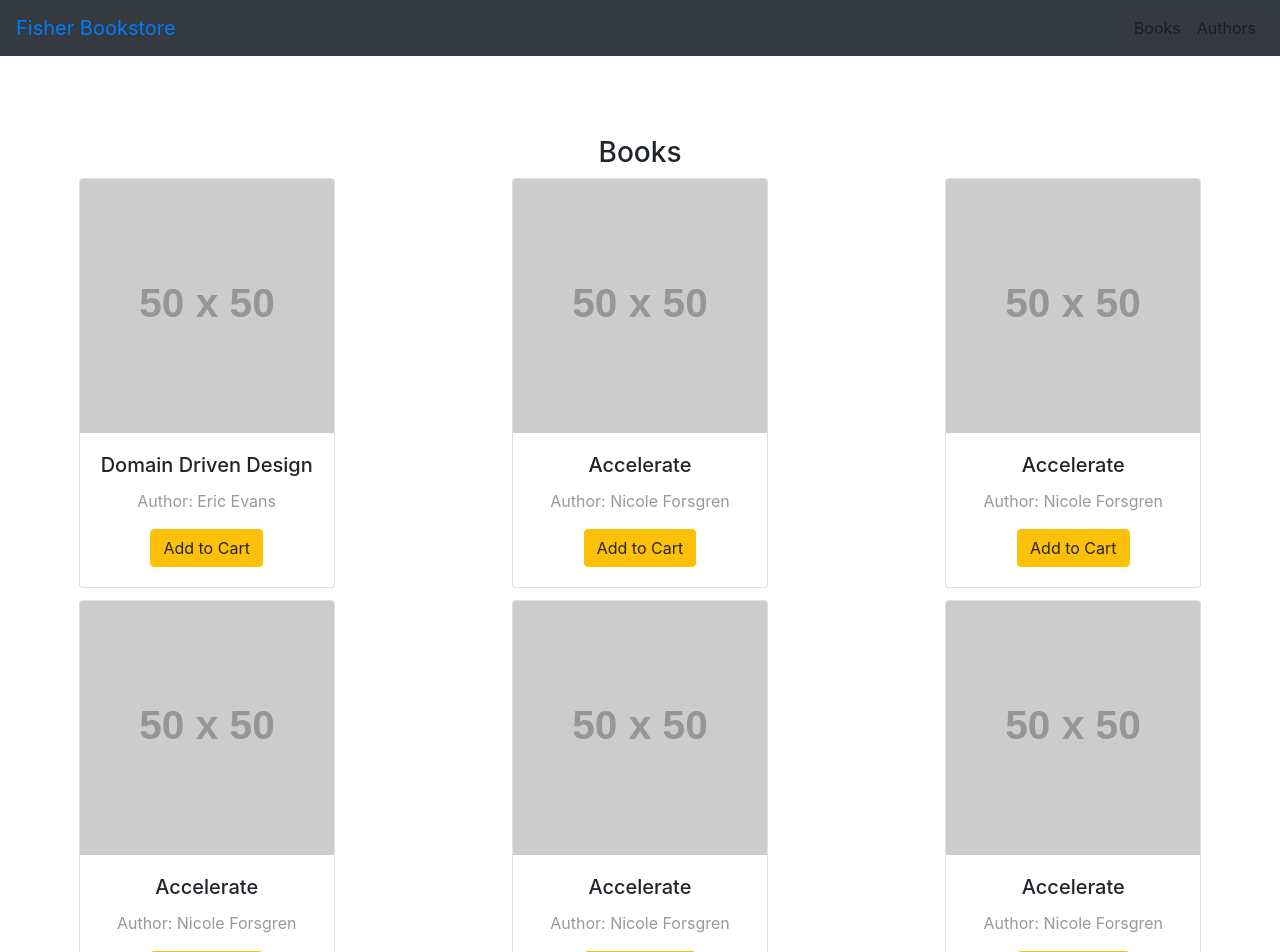
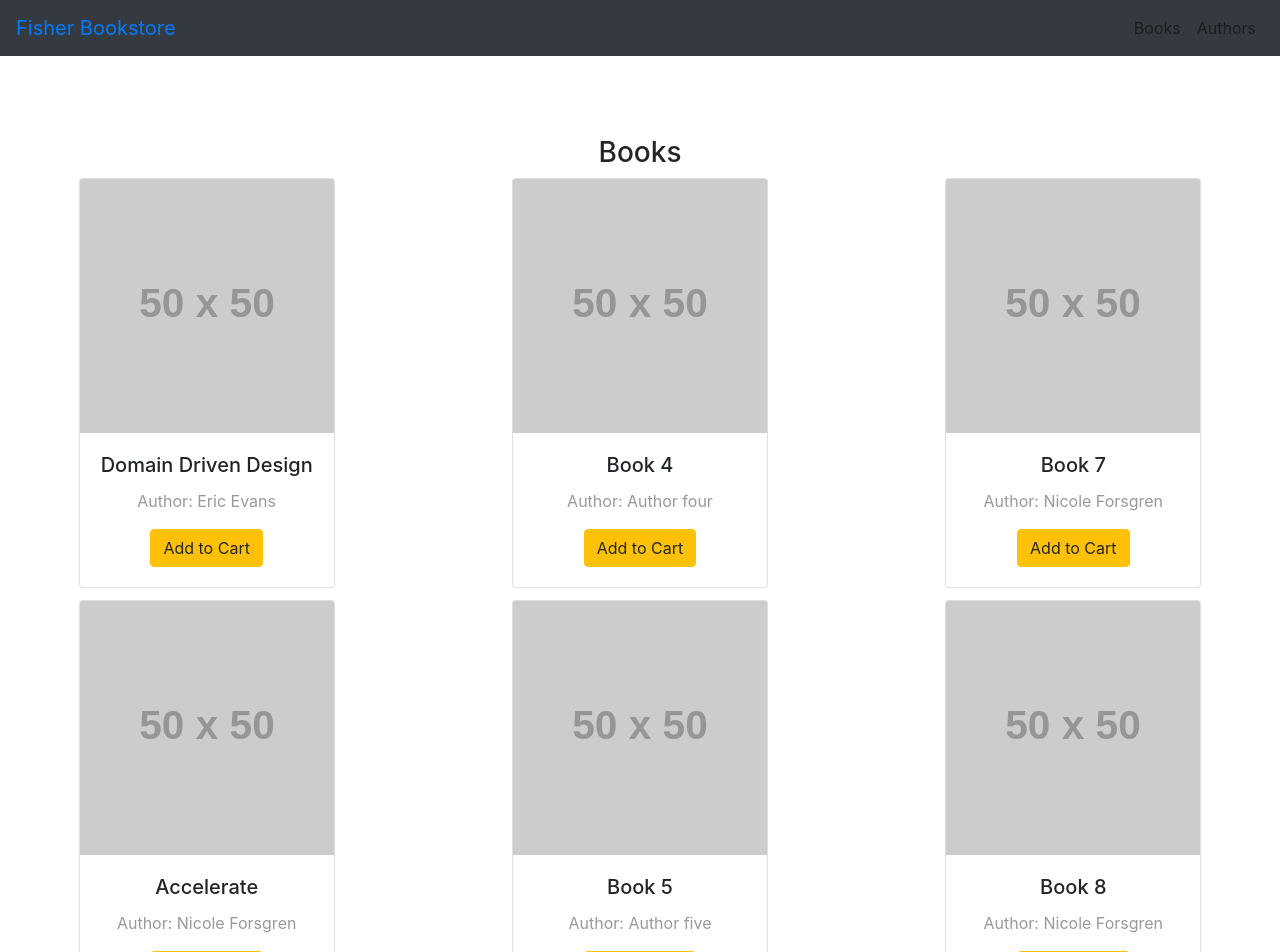
Before and after one commit to Ishapomal/fisher-bookstore, a React (Create React App) app: page /books in a window 1280 px wide. Shown: the top 952 px of the page. Built offline with nearby package versions, Linux system fonts and the light colour scheme.

Commit message:
added books

```diff
--- a/src/Books/Books.js
+++ b/src/Books/Books.js
@@ -21,25 +21,37 @@ import { BookDisplay } from "./BookDisplay";
                 },
                 {
                     id: 3,
-                    title: "Accelerate",
+                    title: "Book 3",
+                    author: "Author three",
+                    isbn: "978-1942788331"
+                },
+                {
+                    id: 4,
+                    title: "Book 4",
+                    author: "Author four",
+                    isbn: "978-1942788331"
+                },
+                {
+                    id: 5,
+                    title: "Book 5",
+                    author: "Author five",
+                    isbn: "978-1942788331"
+                },
+                {
+                    id: 6,
+                    title: "Book 6",
                     author: "Nicole Forsgren",
                     isbn: "978-1942788331"
                 },
                 {
-                    id: 4,
-                    title: "Accelerate",
+                    id: 7,
+                    title: "Book 7",
                     author: "Nicole Forsgren",
                     isbn: "978-1942788331"
                 },
                 {
-                    id: 5,
-                    title: "Accelerate",
-                    author: "Nicole Forsgren",
-                    isbn: "978-1942788331"
-                },
-                {
-                    id: 6,
-                    title: "Accelerate",
+                    id: 8,
+                    title: "Book 8",
                     author: "Nicole Forsgren",
                     isbn: "978-1942788331"
                 },
```
